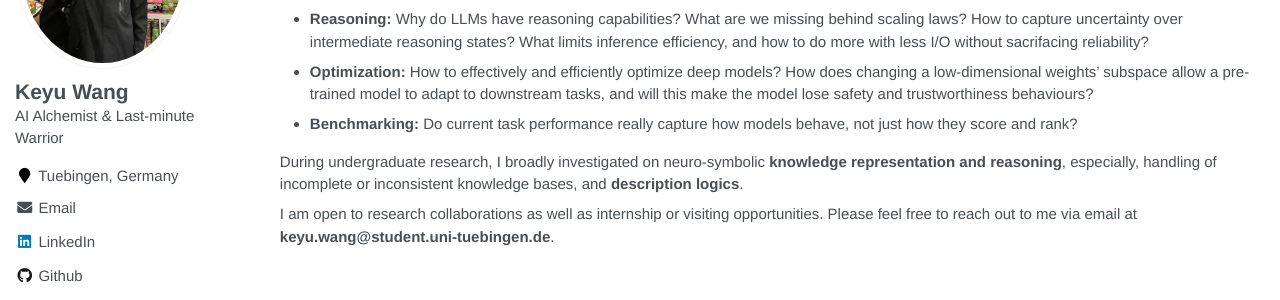
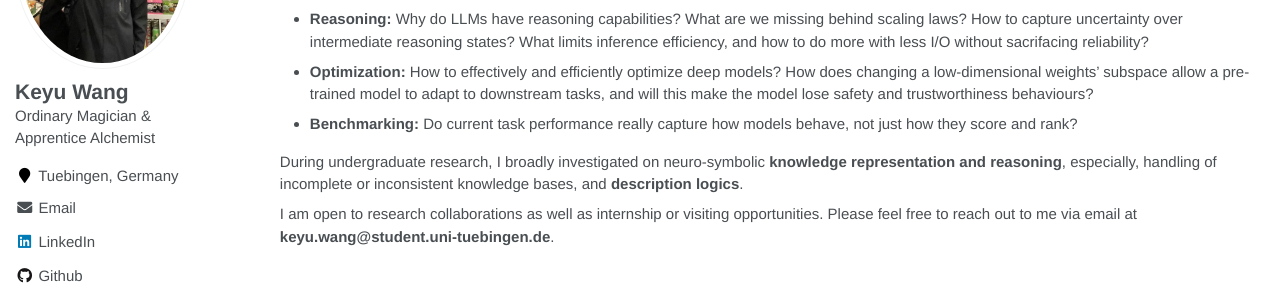
Before and after one commit to keyu-wang-2002/keyu-wang-2002.github.io, a Jekyll site: the page built from _pages/about.md, in a window 1280 px wide. Shown: the part 226-526 px from the top of the page. Built offline with Jekyll 4.4.1, drawn with Linux system fonts in a browser that asks for light colours.

Commit message:
Update _config.yml

```diff
--- a/_config.yml
+++ b/_config.yml
@@ -7,7 +7,7 @@
 
 # Site Settings
 title                    : "Keyu Wang"
-description              : "AI Alchemist & Last-minute Warrior"
+description              : "Ordinary Magician & Apprentice Alchemist"
 # repository               : "Fuyao233/yinghaocai"
 # google_scholar_stats_use_cdn : false
 
```
